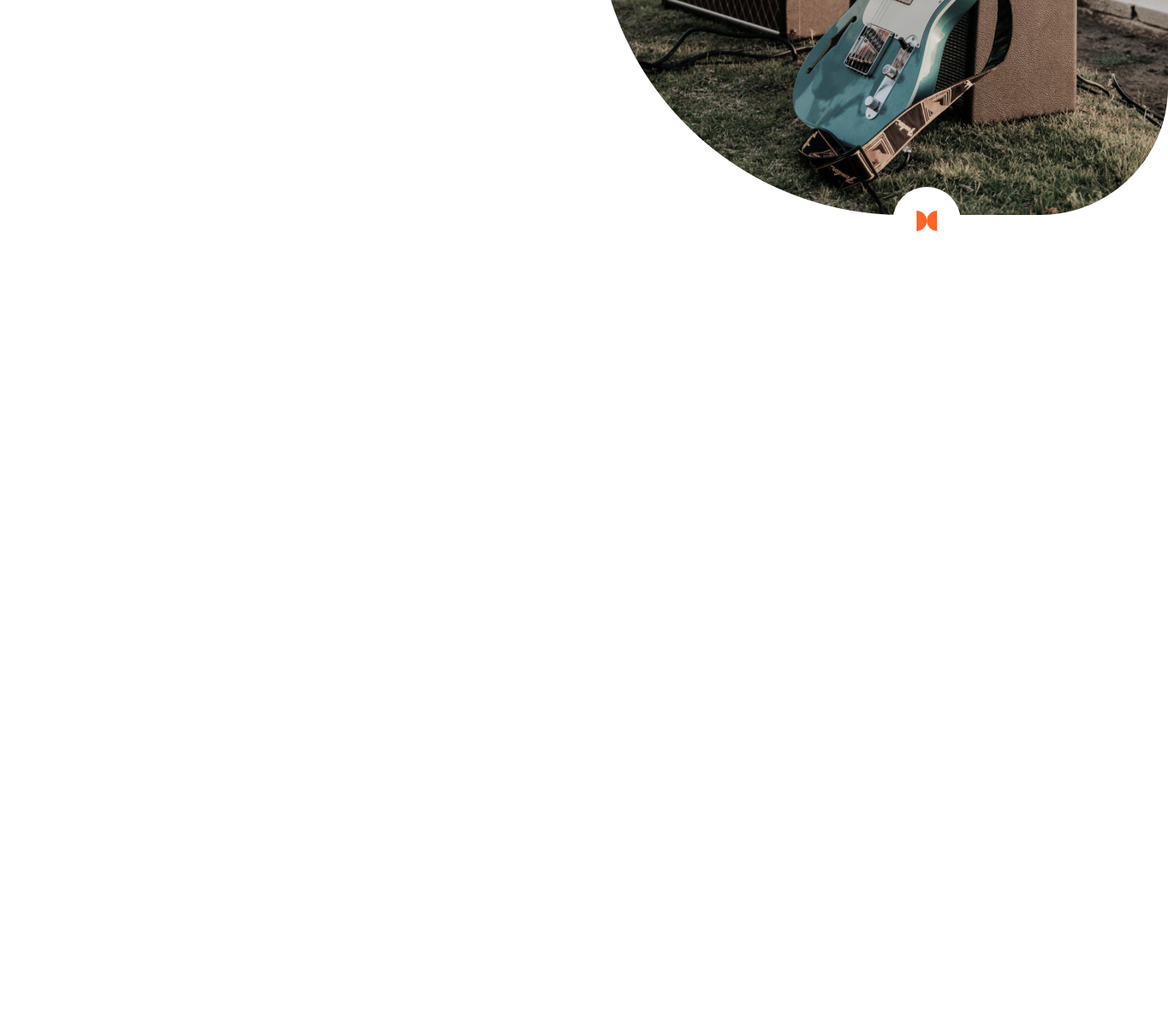
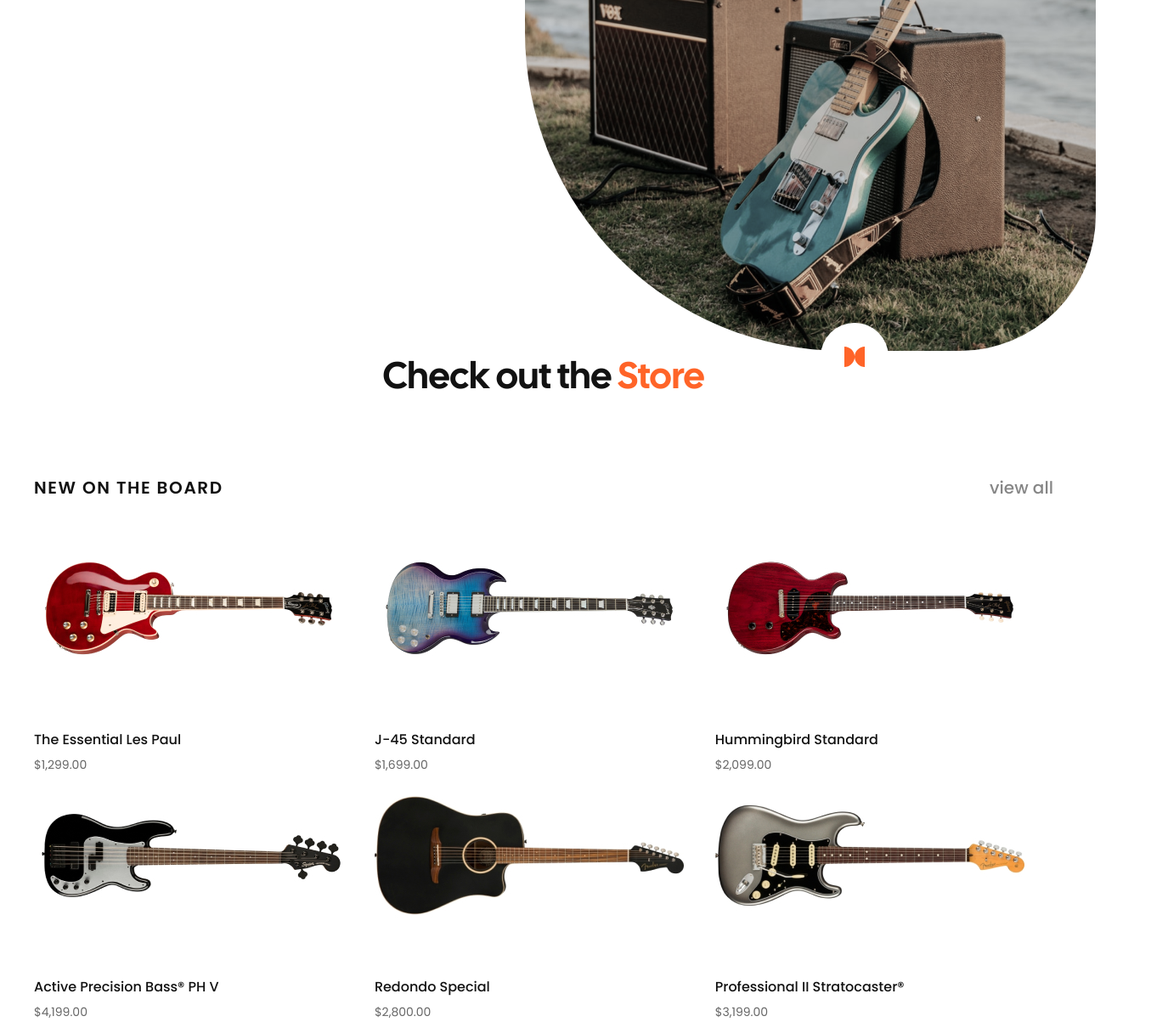
Before and after one commit to KutovaNatalya/rhythm, a plain HTML site: page index.html in a window 1280 px wide. Shown: the part 841-2044 px from the top of the page at 85% size, 1375 px wide, since content can reach past the window. Before the commit the page ends 1141 px from the top, so only its background shows below. Drawn offline with Linux system fonts and the light colour scheme; files whose address does not match are found by name.

Commit message:
My second commit

```diff
--- a/css/style.css
+++ b/css/style.css
@@ -38,6 +38,18 @@
     padding: 0px 15px;
     max-width: 1230px;
     margin: 0 auto;
+}
+
+.title {
+    font-family: CalSans;
+    color: #121212;
+    font-size: 44px;
+    line-height: 1.2;
+    text-align: center;
+}
+
+.title span {
+    color: #FF6428;
 }
 
 .page {}
@@ -95,7 +107,11 @@
     color: #121212;
 }
 
-    .main__content {}
+.main__content {
+    padding-top: 100px;
+    padding-bottom: 60px;
+    padding-right: 20px;
+}
 
 .main__title span {
     color: #FF6428;
@@ -142,13 +158,18 @@
 
 .main__decor {
     text-align: right;
-        margin-right: -135px;
 }
 
 .main__image {
     display: inline-block;
     vertical-align: top;
     position: relative;
+    margin-right: -50px;
+}
+
+.main__image img {
+    border-radius: 0 0 160px 375px;
+    max-width: 672px;
 }
 
 .main__image::after {
@@ -161,3 +182,68 @@
     bottom: 0;
     transform: translate(0, 50%);
 }
+
+.store__title {
+    margin-bottom: 86px;
+}
+
+.body-store__header {
+    margin-bottom: 32px;
+    display: flex;
+    justify-content: space-between;
+    align-items: center;
+}
+
+.body-store__title {
+    font-weight: 600;
+    font-size: 20px;
+    line-height: 1.5;
+    letter-spacing: 0.08em;
+    color: #121212;
+}
+
+.body-store__all {
+    font-weight: 500;
+    font-size: 20px;
+    line-height: 30px;
+    color: #868686;
+}
+
+.body-store__items {
+    width: 100%;
+}
+
+.body-store__item {
+    display: inline-block;
+    width: 33.05%;
+}
+
+.item__image {
+    display: inline-block;
+    width: 364px;
+}
+
+.item__image:not(:last-child) {
+    margin-bottom: 40px;
+}
+
+.item__image img {
+    max-width: 100%;
+}
+
+.item__title {
+    display: inline-block;
+    font-size: 16px;
+    font-weight: 500;
+    line-height: 1.5;
+    color: #121212;
+}
+
+.item__title:not(:last-child) {
+    margin-bottom: 7px;
+}
+
+.item__price {
+    font-size: 14px;
+    line-height: 21px;
+}
--- a/index.html
+++ b/index.html
@@ -13,7 +13,7 @@
     <div class="wrapper">
         <header class="header">
             <div class="header__container">
-                <a href="" class="header__logo"><img src="../rhythm/img/Group 5188 (1).svg" alt="Logo"></a>
+                <a href="" class="header__logo"><img src=".//img/logo.svg" alt="Logo"></a>
                 <nav class="header__menu">
                     <ul class="menu__list">
                         <li class="menu__item"><a href="" class="menu__link">Store</a></li>
@@ -44,6 +44,55 @@
                             </div>
                         </div>
                     </section>
+                    <section class="page__store">
+                        <div class="store__container">
+                            <h2 class="store__title title">Check out the <span> Store</span></h2>
+                            <div class="store__body">
+                                <div class="body-store__header">
+                                    <div class="body-store__title">NEW ON THE BOARD</div>
+                                    <a href="" class="body-store__all">view all</a>
+                                </div>
+                                <div class="body-store__items">
+                                    <div class="body-store__item item">
+                                        <a href="" class="item__image">
+                                            <img src="./img/store/01.jpg.jpg" alt="Item"></a>
+                                        <a href="" class="item__title">The Essential Les Paul</a>
+                                        <div class="item__price">$1,299.00</div>
+                                    </div>
+                                    <div class="body-store__item item">
+                                        <a href="" class="item__image">
+                                            <img src="./img/store/02.jpg.jpg" alt="Item"></a>
+                                        <a href="" class="item__title">J-45 Standard</a>
+                                        <div class="item__price">$1,699.00</div>
+                                    </div>
+                                    <div class="body-store__item item">
+                                        <a href="" class="item__image">
+                                            <img src="./img/store/03.jpg.jpg" alt="Item"></a>
+                                        <a href="" class="item__title">Hummingbird Standard</a>
+                                        <div class="item__price">$2,099.00</div>
+                                    </div>
+                                    <div class="body-store__item item">
+                                        <a href="" class="item__image">
+                                            <img src="./img/store/04.jpg.jpg" alt="Item"></a>
+                                        <a href="" class="item__title">Active Precision Bass® PH V</a>
+                                        <div class="item__price">$4,199.00</div>
+                                    </div>
+                                    <div class="body-store__item item">
+                                        <a href="" class="item__image">
+                                            <img src="./img/store/05.jpg.jpg" alt="Item"></a>
+                                        <a href="" class="item__title">Redondo Special</a>
+                                        <div class="item__price">$2,800.00</div>
+                                    </div>
+                                    <div class="body-store__item item">
+                                        <a href="" class="item__image">
+                                            <img src="./img/store/06.jpg.jpg" alt="Item"></a>
+                                        <a href="" class="item__title">Professional II Stratocaster®</a>
+                                        <div class="item__price">$3,199.00</div>
+                                    </div>
+                                </div>
+                            </div>
+                        </div>
+                    </section>
                 </main>
             </div>
         </header>
```
Also changed, not shown: img/logo.svg (renamed from img/Group 5188 (1).svg), img/store/01.jpg.jpg (added), img/store/02.jpg.jpg (added), img/store/03.jpg.jpg (added), img/store/04.jpg.jpg (added), img/store/05.jpg.jpg (added), img/store/06.jpg.jpg (added). Lines whose indentation alone changed are shown as unchanged.
